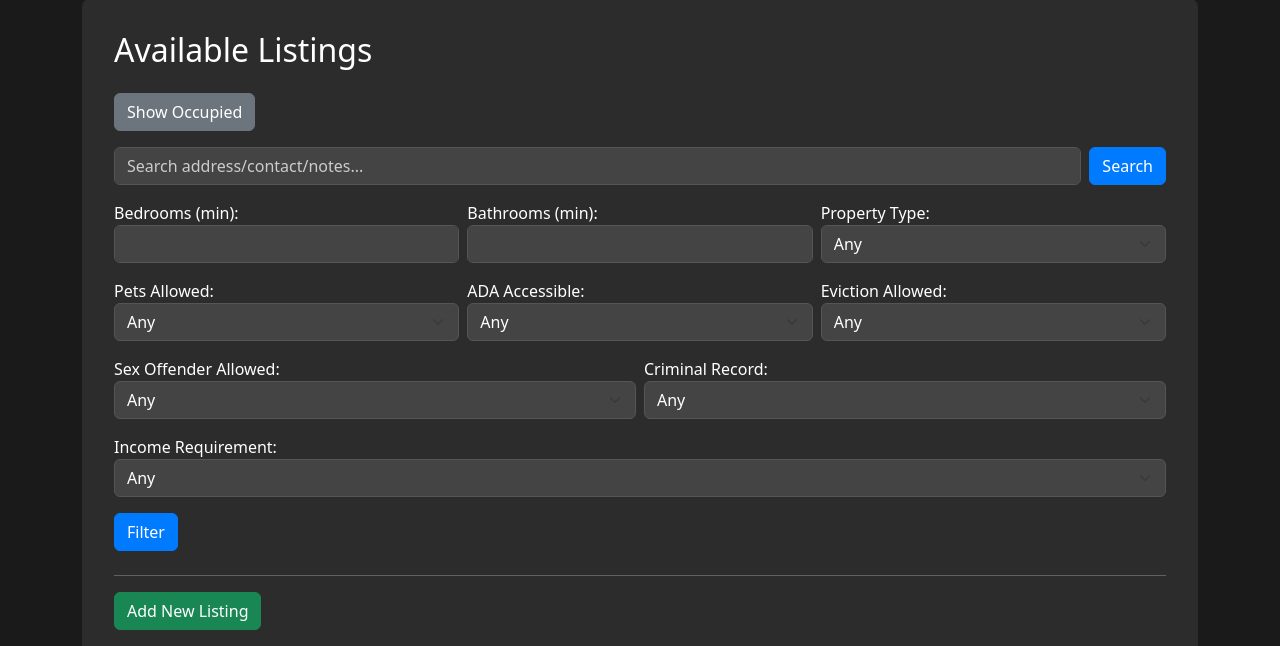
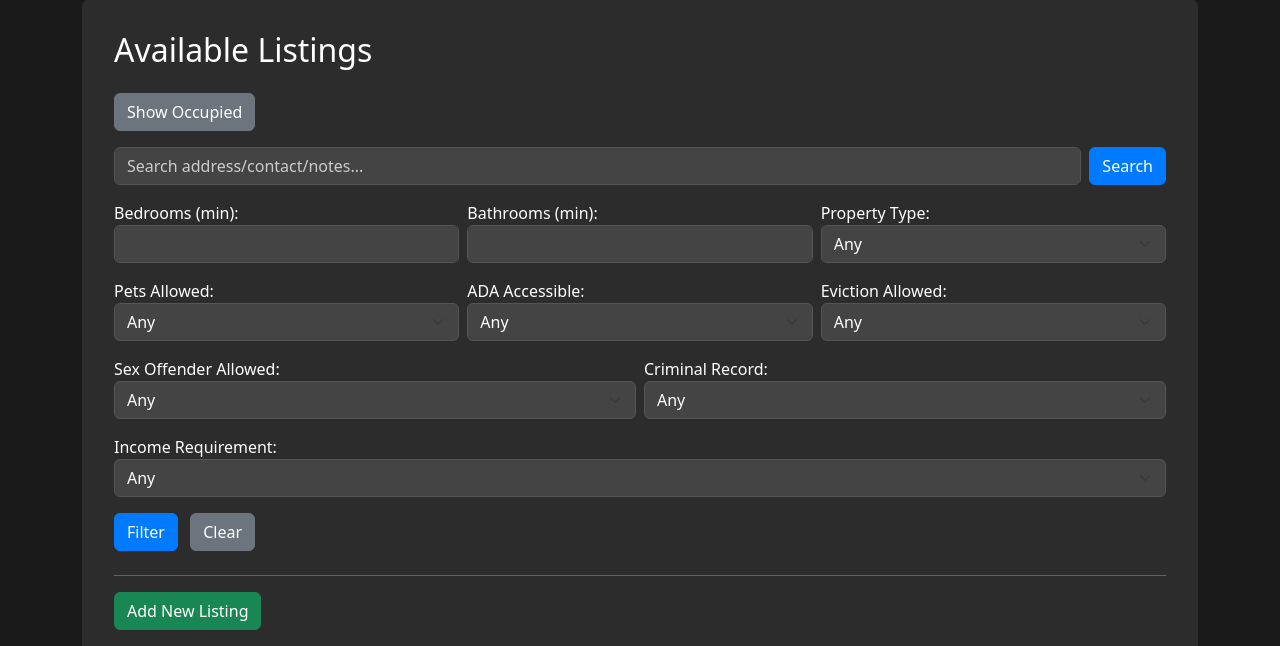
Before and after one commit to StuartLech/Hand-Up-Housing, a Django app: page / in a window 1280 px wide. Shown: the part 89-735 px from the top of the page. Run offline with Django 5.2, Linux system fonts and the light colour scheme; a user stored in the database is signed in; data comes from the database, SQL or seed files in the repository; both versions use the stored data as it was after the commit.

Commit message:
clear button

```diff
--- a/housing_app/templates/housing_app/listing_list.html
+++ b/housing_app/templates/housing_app/listing_list.html
@@ -116,7 +116,6 @@
         <option value="felony" {% if request.GET.criminal_record_allowed == 'felony' %}selected{% endif %}>Felony</option>
       </select>
     </div>
-    <!-- We removed "issues_allowed" filter because it no longer exists. If you want to filter by misc_notes text, you'd do a search. -->
   </div>
 
   <!-- Row 4: Income Requirement (choice) -->
@@ -133,7 +132,11 @@
     </div>
   </div>
 
+  <!-- Filter & Clear buttons -->
   <button type="submit" class="btn btn-primary">Filter</button>
+
+  <!-- The “Clear” button simply links back with no query params -->
+  <a href="{% url 'housing_app:listing_list' %}" class="btn btn-secondary ms-2">Clear</a>
 </form>
 
 <hr class="text-white">
```
Also changed, not shown: db.sqlite3.
